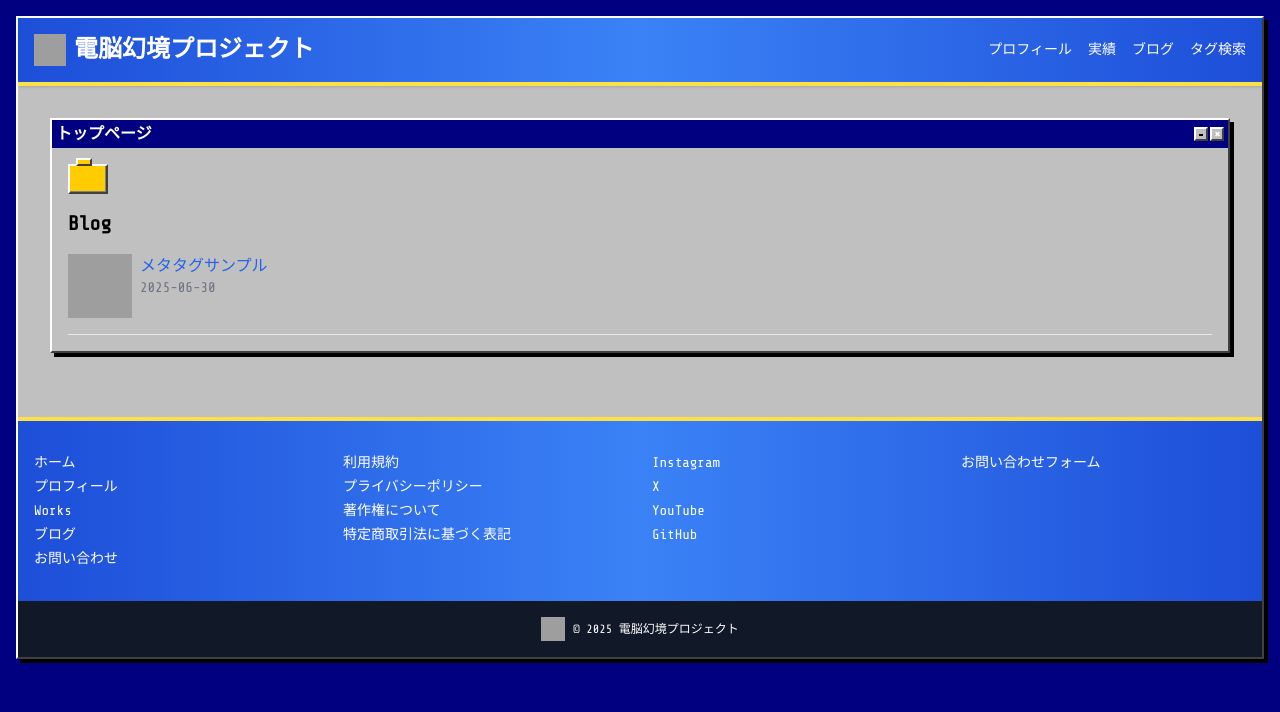
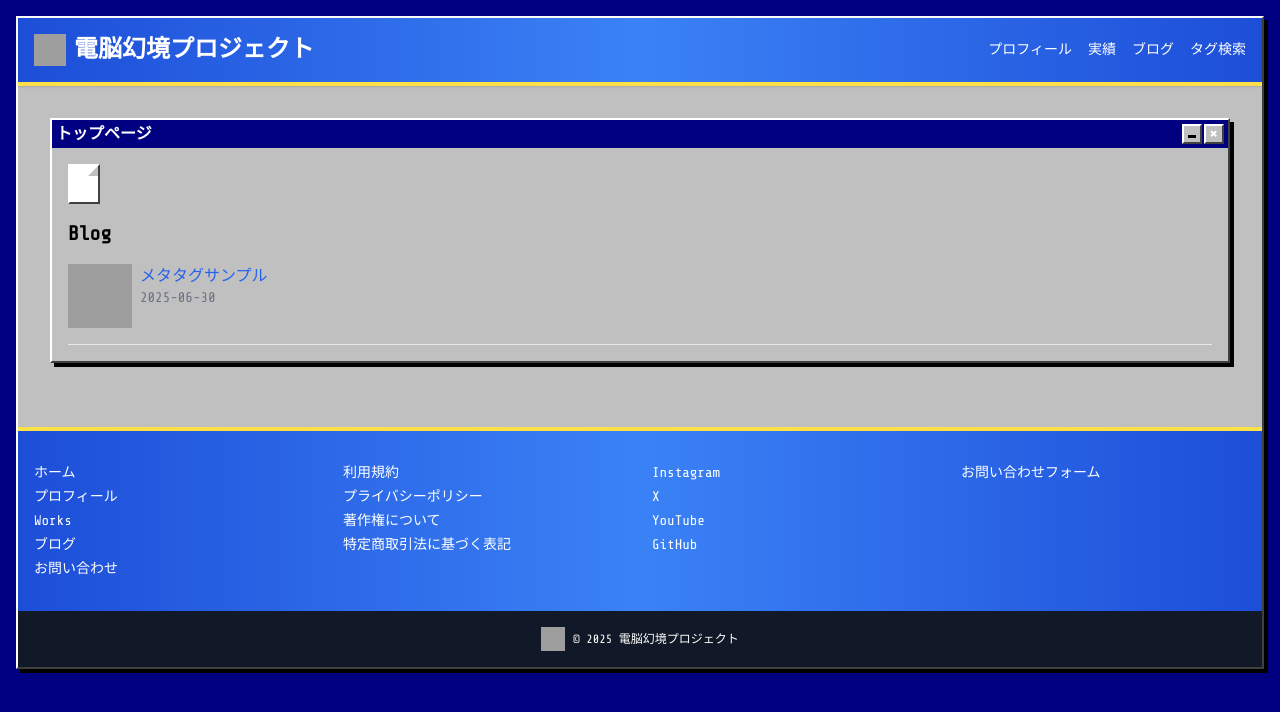
Before and after one commit to maruyamamasaya/Portfolio, a Next.js app: page / in a window 1280 px wide. Shown: the top 712 px of the page. Built offline with nearby package versions, Linux system fonts and the light colour scheme; grey boxes are pictures that could not be loaded.

Commit message:
Enhance Windows-style UI and show image on close/minimize

```diff
--- a/src/app/components/HomeWindow.tsx
+++ b/src/app/components/HomeWindow.tsx
@@ -11,12 +11,25 @@ export default function HomeWindow({ posts }: Props) {
   const [closing, setClosing] = useState(false);
   const [hidden, setHidden] = useState(false);
   const [minimized, setMinimized] = useState(false);
+  const [showImage, setShowImage] = useState(false);
 
   const handleClose = () => {
     setClosing(true);
-    setTimeout(() => setHidden(true), 500);
+    setTimeout(() => {
+      setHidden(true);
+      setShowImage(true);
+    }, 500);
   };
 
+  const handleMinimize = () => {
+    setMinimized(true);
+    setTimeout(() => {
+      setHidden(true);
+      setShowImage(true);
+    }, 500);
+  };
+
+  if (showImage) return <img src="/images/fairy.gif" alt="closed" className="closed-image" />;
   if (hidden) return null;
 
   return (
@@ -27,7 +40,7 @@ export default function HomeWindow({ posts }: Props) {
           <button
             className="win98-btn minimize"
             aria-label="Minimize"
-            onClick={() => setMinimized(!minimized)}
+            onClick={handleMinimize}
           />
           <button
             className="win98-btn close"
@@ -38,7 +51,7 @@ export default function HomeWindow({ posts }: Props) {
       </div>
       {!minimized && (
         <div className="win98-content">
-          <div className="win98-folder mb-4" />
+          <div className="win98-file mb-4" />
           <h2 className="text-xl font-semibold mb-4">Blog</h2>
           <ul className="space-y-4">
             {posts.map(post => (
--- a/src/app/globals.css
+++ b/src/app/globals.css
@@ -63,8 +63,8 @@ body.win98-body {
 }
 
 .window-controls .win98-btn {
-  width: 14px;
-  height: 14px;
+  width: 20px;
+  height: 20px;
   background: #c0c0c0;
   border-top: 2px solid #fff;
   border-left: 2px solid #fff;
@@ -76,10 +76,10 @@ body.win98-body {
 .window-controls .win98-btn.minimize::before {
   content: '';
   position: absolute;
-  left: 3px;
-  right: 3px;
-  bottom: 3px;
-  height: 2px;
+  left: 4px;
+  right: 4px;
+  bottom: 4px;
+  height: 3px;
   background: #000;
 }
 
@@ -87,9 +87,9 @@ body.win98-body {
   content: '×';
   position: absolute;
   top: -2px;
-  left: 2px;
-  font-size: 12px;
-  line-height: 14px;
+  left: 3px;
+  font-size: 16px;
+  line-height: 20px;
 }
 
 .win98-content {
@@ -120,6 +120,35 @@ body.win98-body {
   border-left: 2px solid #fff;
   border-right: 2px solid #404040;
   border-bottom: 2px solid #404040;
+}
+
+.win98-file {
+  width: 32px;
+  height: 40px;
+  background: #fff;
+  border-top: 2px solid #fff;
+  border-left: 2px solid #fff;
+  border-right: 2px solid #404040;
+  border-bottom: 2px solid #404040;
+  position: relative;
+}
+
+.win98-file::after {
+  content: '';
+  position: absolute;
+  top: 0;
+  right: 0;
+  width: 0;
+  height: 0;
+  border-style: solid;
+  border-width: 0 0 10px 10px;
+  border-color: transparent transparent #c0c0c0 transparent;
+}
+
+.closed-image {
+  width: 200px;
+  height: auto;
+  margin: 1rem;
 }
 
 .win98-button {
```
